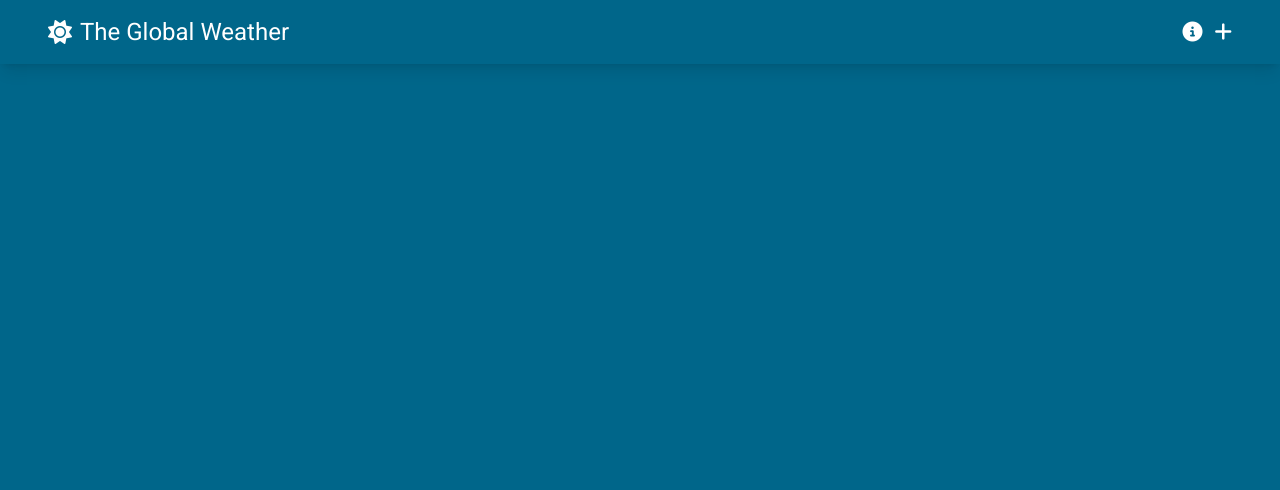
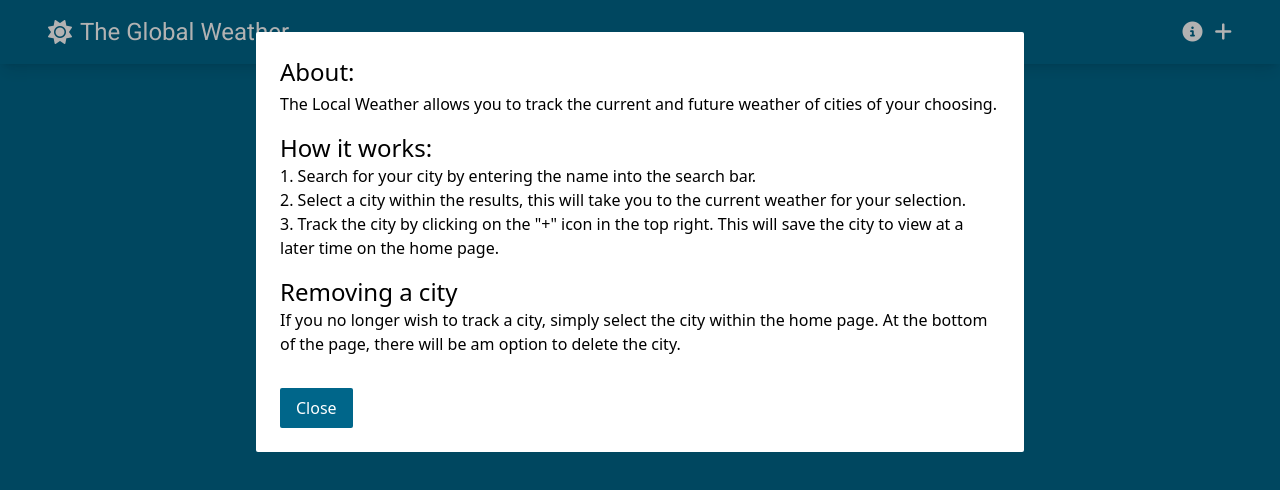
Before and after one commit to hamzachenguiti/vue-weather-app, a Vue app: page / in a window 1280 px wide. Both pictures are taken after a click on the icon 1192 px from the left and 32 px from the top of the page. Shown: the top 490 px of the page. Built offline with nearby package versions, Linux system fonts and the light colour scheme.

Commit message:
add base-modal component

```diff
--- a/index.html
+++ b/index.html
@@ -21,6 +21,7 @@
   </head>
   <body>
     <div id="app"></div>
+    <div id="modal-container"></div>
     <script type="module" src="/src/main.js"></script>
   </body>
 </html>
--- /dev/null
+++ b/src/components/BaseModal.vue
@@ -0,0 +1,61 @@
+<template>
+  <Teleport to="#modal-container">
+    <Transition name="modal-outer">
+      <div
+        class="absolute top-0 left-0 flex justify-center items-center bg-black bg-opacity-30 h-screen w-full"
+        v-show="isModalActive"
+      >
+        <Transition name="modal-inner">
+          <div class="bg-white max-w-screen-md self-start p-6 mt-8 rounded-sm" v-if="isModalActive">
+            <slot />
+            <button
+              class="bg-weather-primary py-2 px-4 mt-8 text-white rounded-sm"
+              @click="$emit('close-modal')"
+            >
+              Close
+            </button>
+          </div>
+        </Transition>
+      </div>
+    </Transition>
+  </Teleport>
+</template>
+
+<script setup>
+defineProps({
+  isModalActive: {
+    type: Boolean,
+    default: false
+  }
+})
+defineEmits(['close-modal'])
+</script>
+
+<style scoped>
+.modal-outer-enter-active,
+.modal-outer-leave-active {
+  transition: opacity 0.3s cubic-bezier(0.52, 0.02, 0.19, 1.02);
+}
+
+.modal-outer-enter-from,
+.modal-outer-leave-to {
+  opacity: 0;
+}
+
+.modal-inner-enter-active {
+  transition: all 0.3s cubic-bezier(0.52, 0.02, 0.19, 1.02) 0.15s;
+}
+
+.modal-inner-leave-active {
+  transition: all 0.3s cubic-bezier(0.52, 0.02, 0.19, 1.02);
+}
+
+.modal-inner-enter-from {
+  opacity: 0;
+  transform: scale(0.8);
+}
+
+.modal-inner-leave-to {
+  transform: scale(0.8);
+}
+</style>
--- a/src/components/NavBar.vue
+++ b/src/components/NavBar.vue
@@ -10,15 +10,52 @@
       <div class="flex justify-end flex-1 gap-3">
         <i
           class="fa-solid fa-circle-info cursor-pointer hover:text-weather-secondary duration-150 text-xl"
+          @click="toggleModal"
         ></i>
         <i
           class="fa-solid fa-plus cursor-pointer hover:text-weather-secondary duration-150 text-xl"
         ></i>
       </div>
+
+      <BaseModal :isModalActive="isModalActive" @close-modal="toggleModal">
+        <div class="text-black">
+          <h1 class="text-2xl mb-1">About:</h1>
+          <p class="mb-4">
+            The Local Weather allows you to track the current and future weather of cities of your
+            choosing.
+          </p>
+          <h2 class="text-2xl">How it works:</h2>
+          <ol class="list-decimal list-inside mb-4">
+            <li>Search for your city by entering the name into the search bar.</li>
+            <li>
+              Select a city within the results, this will take you to the current weather for your
+              selection.
+            </li>
+            <li>
+              Track the city by clicking on the "+" icon in the top right. This will save the city
+              to view at a later time on the home page.
+            </li>
+          </ol>
+
+          <h2 class="text-2xl">Removing a city</h2>
+          <p>
+            If you no longer wish to track a city, simply select the city within the home page. At
+            the bottom of the page, there will be am option to delete the city.
+          </p>
+        </div>
+      </BaseModal>
     </nav>
   </header>
 </template>
 
 <script setup>
+import { ref } from 'vue'
 import { RouterLink } from 'vue-router'
+import BaseModal from './BaseModal.vue'
+
+const isModalActive = ref(false)
+
+const toggleModal = () => {
+  isModalActive.value = !isModalActive.value
+}
 </script>
```
Also changed, not shown: 1 other file (tests, documents, lock files or other folders).
